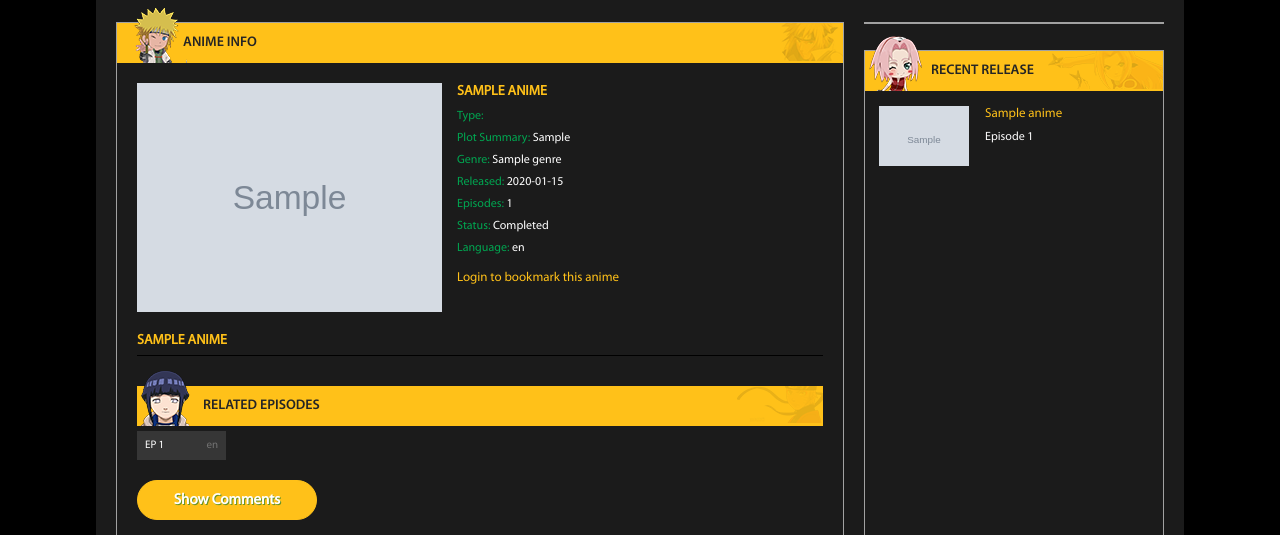
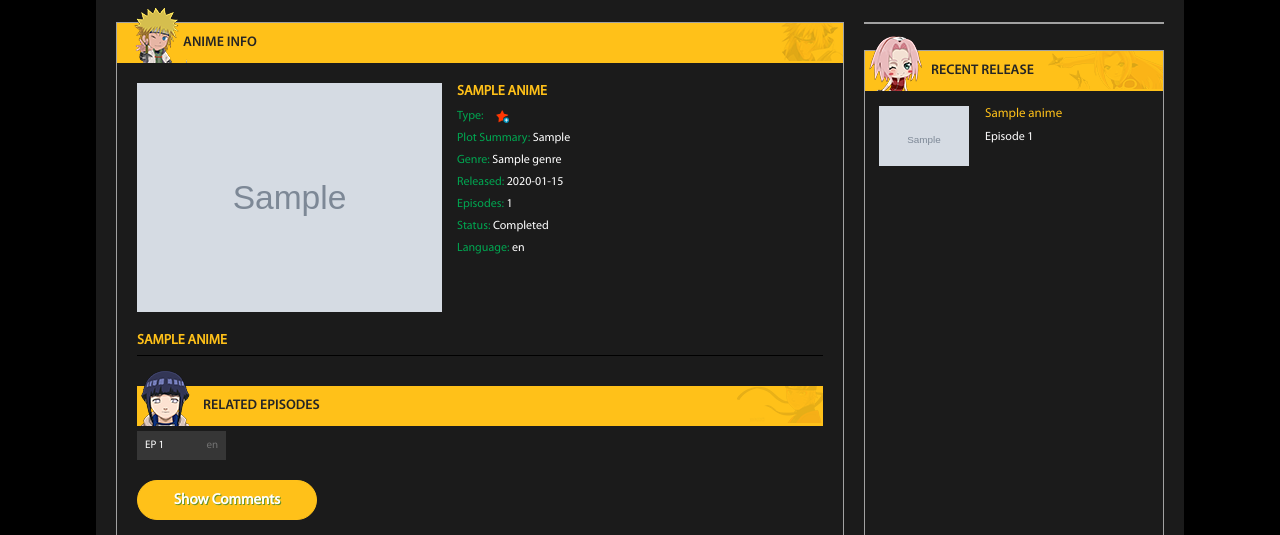
Before and after one commit to druvx13/GogoAnime-RE, a PHP site: page /anime-details.php?id=1 in a window 1280 px wide. Shown: the part 169-704 px from the top of the page. Run offline with PHP 8.4, Linux system fonts and the light colour scheme; tables that the repository leaves empty hold one stand-in row (values such as "Sample post"); grey boxes marked "Sample" are stand-in pictures.

Commit message:
Update anime-details.php

```diff
--- a/anime-details.php
+++ b/anime-details.php
@@ -54,6 +54,14 @@
     $stmt = $conn->prepare("SELECT * FROM episodes WHERE anime_id = :anime_id ORDER BY episode_number ASC");
     $stmt->execute(['anime_id' => $id]);
     $episodes = $stmt->fetchAll(PDO::FETCH_ASSOC);
+
+    // Check Bookmark Status
+    $isBookmarked = false;
+    if(isset($_SESSION['user_id'])) {
+        $bmStmt = $conn->prepare("SELECT id FROM bookmarks WHERE user_id = :uid AND anime_id = :aid");
+        $bmStmt->execute(['uid' => $_SESSION['user_id'], 'aid' => $id]);
+        $isBookmarked = (bool)$bmStmt->fetch();
+    }
 
     // Map DB fields for template usage
     $fetchDetails = [
@@ -147,7 +155,17 @@
                 <div class="anime_info_body_bg">
                   <img src="<?=$fetchDetails['imageUrl']?>" alt="<?=$fetchDetails['name']?>">
                   <h1><?=$fetchDetails['name']?></h1>
-                  <p class="type"><span>Type: </span><?=$fetchDetails['type']?></p>
+                  <p class="type"><span>Type: </span><?=$fetchDetails['type']?>
+                    <?php if(isset($_SESSION['user_id'])): ?>
+                        <a href="javascript:void(0)" id="btn-bookmark" onclick="toggleBookmark(<?=$id?>)" title="<?=$isBookmarked ? 'Remove Bookmark' : 'Bookmark this Anime'?>" style="margin-left: 10px; display: inline-block; vertical-align: middle;">
+                            <img src="<?=$base_url?>/assets/img/<?=$isBookmarked ? 'bookmart-remove.png' : 'bookmart-add.png'?>" alt="Bookmark" style="width: 13px !important; height: 13px !important; float: none !important; padding: 0 !important; margin: 0 !important; border: 0 !important; display: block !important;" />
+                        </a>
+                    <?php else: ?>
+                        <a href="/login.html" title="Login to bookmark" style="margin-left: 10px; display: inline-block; vertical-align: middle;">
+                            <img src="<?=$base_url?>/assets/img/bookmart-add.png" alt="Bookmark" style="width: 13px !important; height: 13px !important; float: none !important; padding: 0 !important; margin: 0 !important; border: 0 !important; display: block !important;" />
+                        </a>
+                    <?php endif; ?>
+                  </p>
                   <p class="type"><span>Plot Summary: </span><?=$fetchDetails['synopsis']?></p>
                   <p class="type"><span>Genre: </span>
                     <?php
@@ -168,22 +186,6 @@
                     <a href="<?php if ($fetchDetails['status'] == 'Completed') {echo "/status/completed"; } else {echo "/status/ongoing";} ?>" title="<?=$fetchDetails['status']?> Anime"><?=$fetchDetails['status']?></a>
                   </p>
                   <p class="type"><span>Language: </span><?=$fetchDetails['language']?></p>
-
-                  <!-- Bookmark Feature -->
-                  <div class="bookmark-section" style="margin-top: 15px;">
-                      <?php if(isset($_SESSION['user_id'])):
-                          // Check if already bookmarked
-                          $bmStmt = $conn->prepare("SELECT id FROM bookmarks WHERE user_id = :uid AND anime_id = :aid");
-                          $bmStmt->execute(['uid' => $_SESSION['user_id'], 'aid' => $id]);
-                          $isBookmarked = $bmStmt->fetch();
-                      ?>
-                          <button id="btn-bookmark" class="btn btn-warning" onclick="toggleBookmark(<?=$id?>)" style="background:#ffc119; border:none; padding:8px 12px; cursor:pointer; color:#000; font-weight:bold;">
-                              <?=$isBookmarked ? 'Remove Bookmark' : 'Bookmark this Anime'?>
-                          </button>
-                      <?php else: ?>
-                          <p><a href="/login.html" style="color:#ffc119">Login to bookmark this anime</a></p>
-                      <?php endif; ?>
-                  </div>
 
                 </div>
                 <div class="clr"></div>
@@ -326,7 +328,10 @@
   <script>
     function toggleBookmark(animeId) {
         var btn = $('#btn-bookmark');
-        var action = btn.text().trim() === 'Bookmark this Anime' ? 'add' : 'remove';
+        var img = btn.find('img');
+        var currentSrc = img.attr('src');
+        // Determine action based on current image source (add if showing add icon)
+        var action = currentSrc.includes('bookmart-add.png') ? 'add' : 'remove';
         var csrfToken = $('meta[name="csrf-token"]').attr('content');
 
         $.ajax({
@@ -340,11 +345,13 @@
             success: function(response) {
                 if (response.success) {
                     if (action === 'add') {
-                        btn.text('Remove Bookmark');
+                        img.attr('src', '<?=$base_url?>/assets/img/bookmart-remove.png');
+                        btn.attr('title', 'Remove Bookmark');
                     } else {
-                        btn.text('Bookmark this Anime');
+                        img.attr('src', '<?=$base_url?>/assets/img/bookmart-add.png');
+                        btn.attr('title', 'Bookmark this Anime');
                     }
-                    alert(response.message);
+                    // Force redraw or re-apply styles if needed, but inline styles should hold
                 } else {
                     alert('Action failed: ' + response.message);
                 }
```
